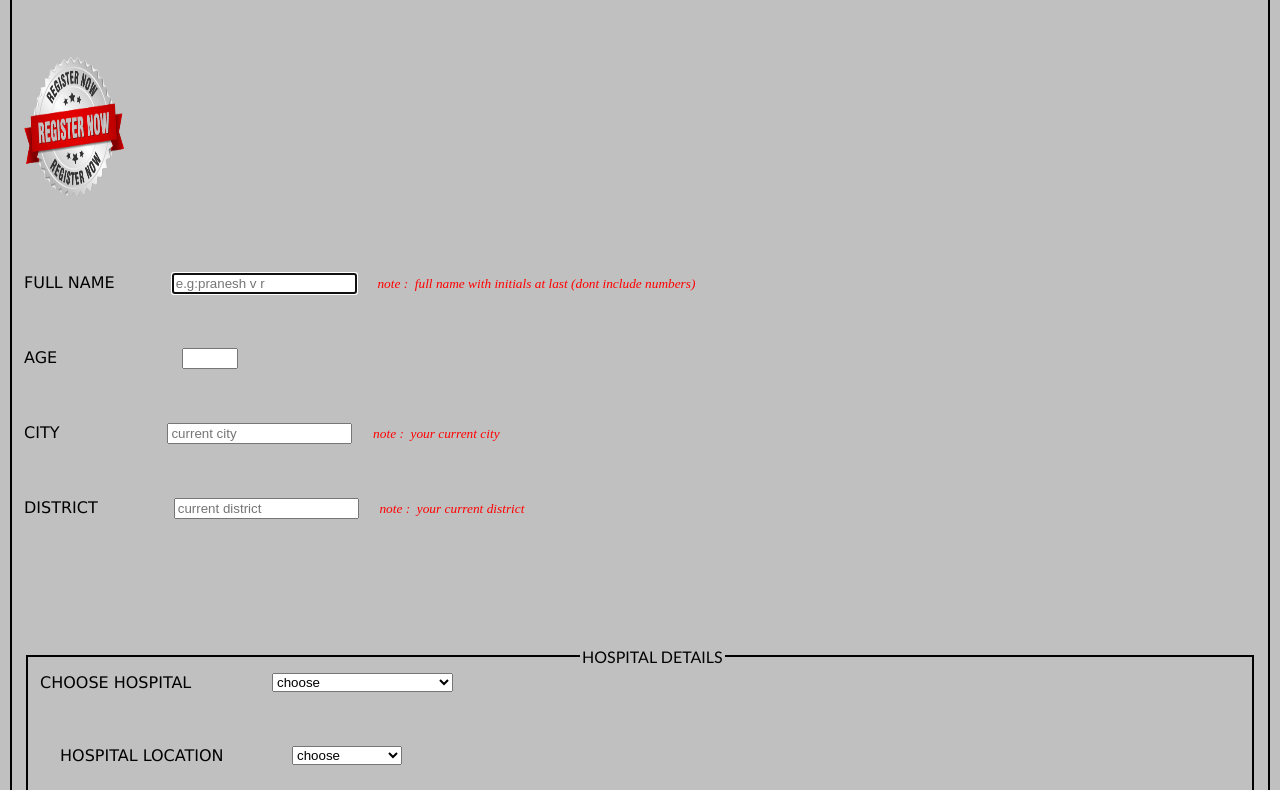
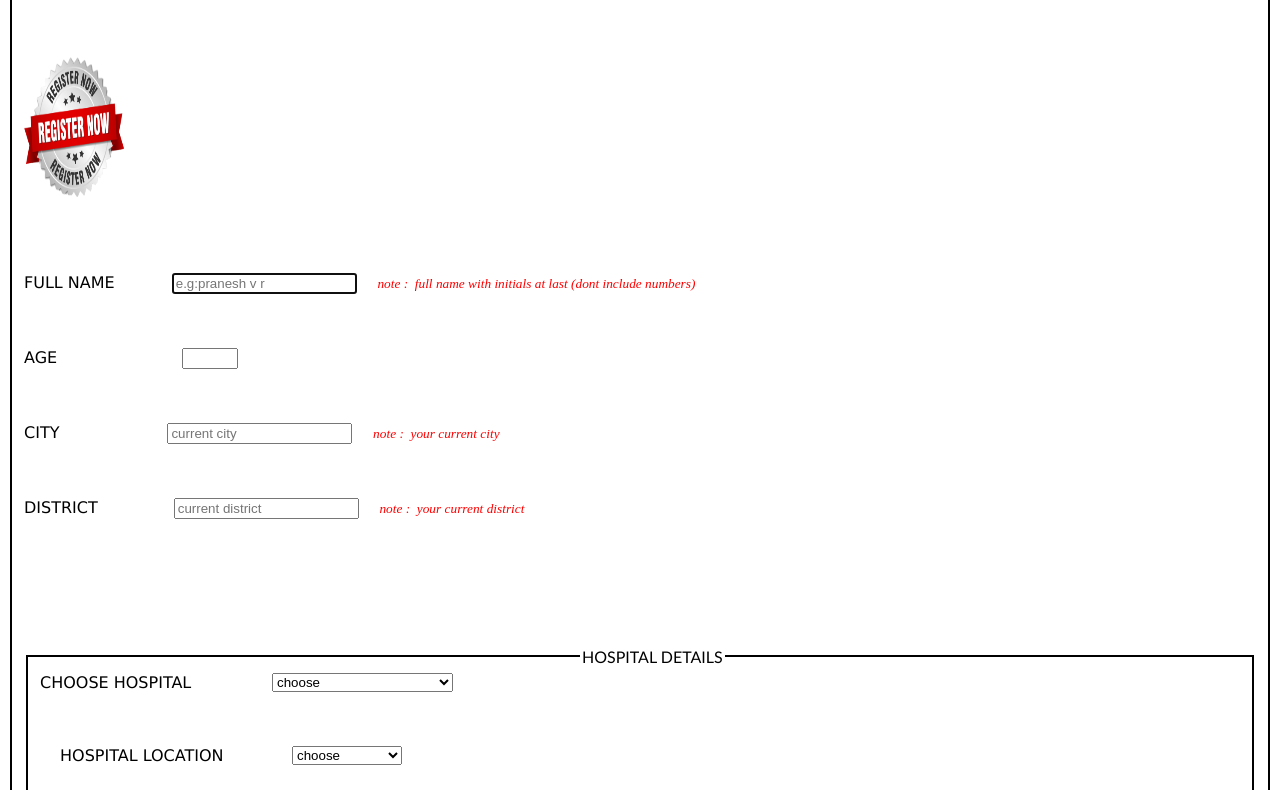
Before and after one commit to praneshvr00/webpages, a plain HTML site: page hospregis.html in a window 1280 px wide. Shown: the part 196-986 px from the top of the page. Drawn offline with Linux system fonts and the light colour scheme.

Commit message:
Update hospregis.html

```diff
--- a/hospregis.html
+++ b/hospregis.html
@@ -121,7 +121,7 @@ body::-webkit-scrollbar{
     text-align: center;
 }
 </style>
-    <body style="background-color:silver"><form>
+    <body style="background-color:white"><form>
 
 
         <header>
```
